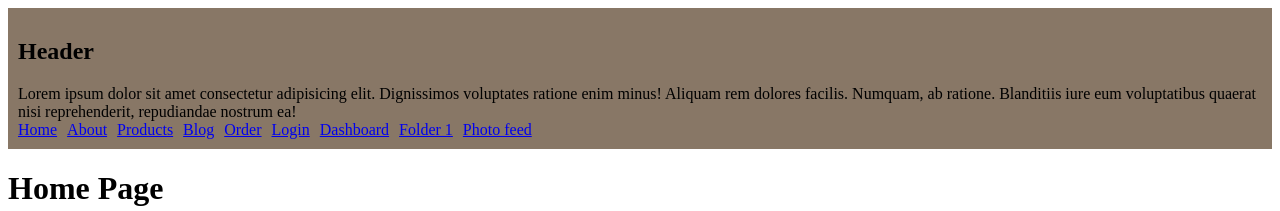
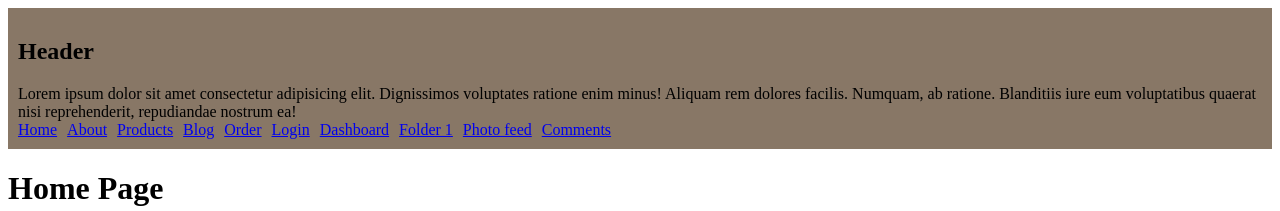
Before and after one commit to Nicolai800/NextLessons, a Next.js app: page / in a window 1280 px wide. Shown: the top 211 px of the page. Built offline with nearby package versions, Linux system fonts and the light colour scheme.

Commit message:
40 - Redirects in Route Handlers

```diff
--- a/src/app/comments/[id]/route.ts
+++ b/src/app/comments/[id]/route.ts
@@ -1,11 +1,13 @@
-import { request } from "http";
+import { redirect } from "next/navigation";
 import { comments } from "../data";
-import { comment } from "postcss";
 
 export async function GET(
   _request: Request,
   { params }: { params: { id: string } }
 ) {
+  if(parseInt(params.id) > comments.length){
+    redirect("/comments")
+  }
   const comment = comments.find(
     (comment) => comment.id === parseInt(params.id)
   );
--- a/src/components/header/page.jsx
+++ b/src/components/header/page.jsx
@@ -21,6 +21,7 @@ export default function HeaderComponent() {
         <Link href="/complex-dashboard">Dashboard</Link>
         <Link href="/f1">Folder 1</Link>
         <Link href="/photo-feed">Photo feed</Link>
+        <Link href="/comments">Comments</Link>
       </div>
     </div>
   );
```
